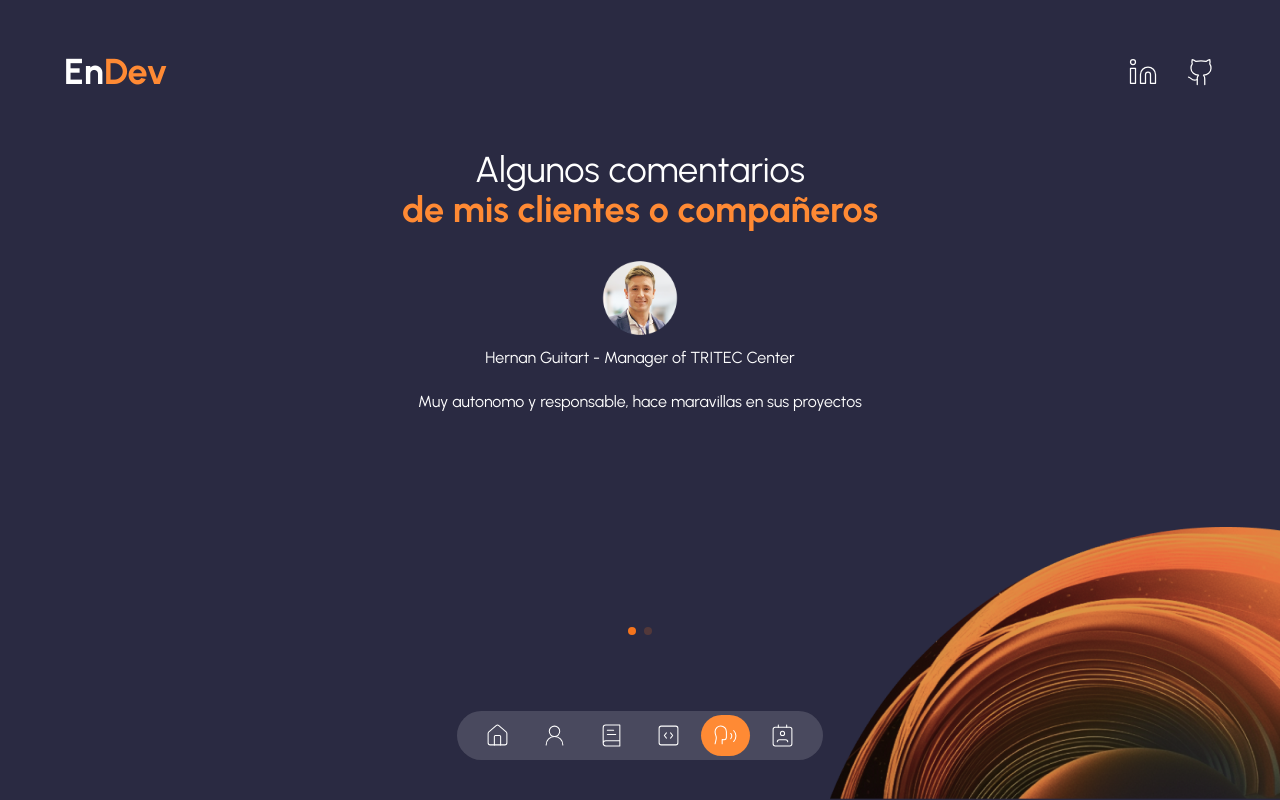
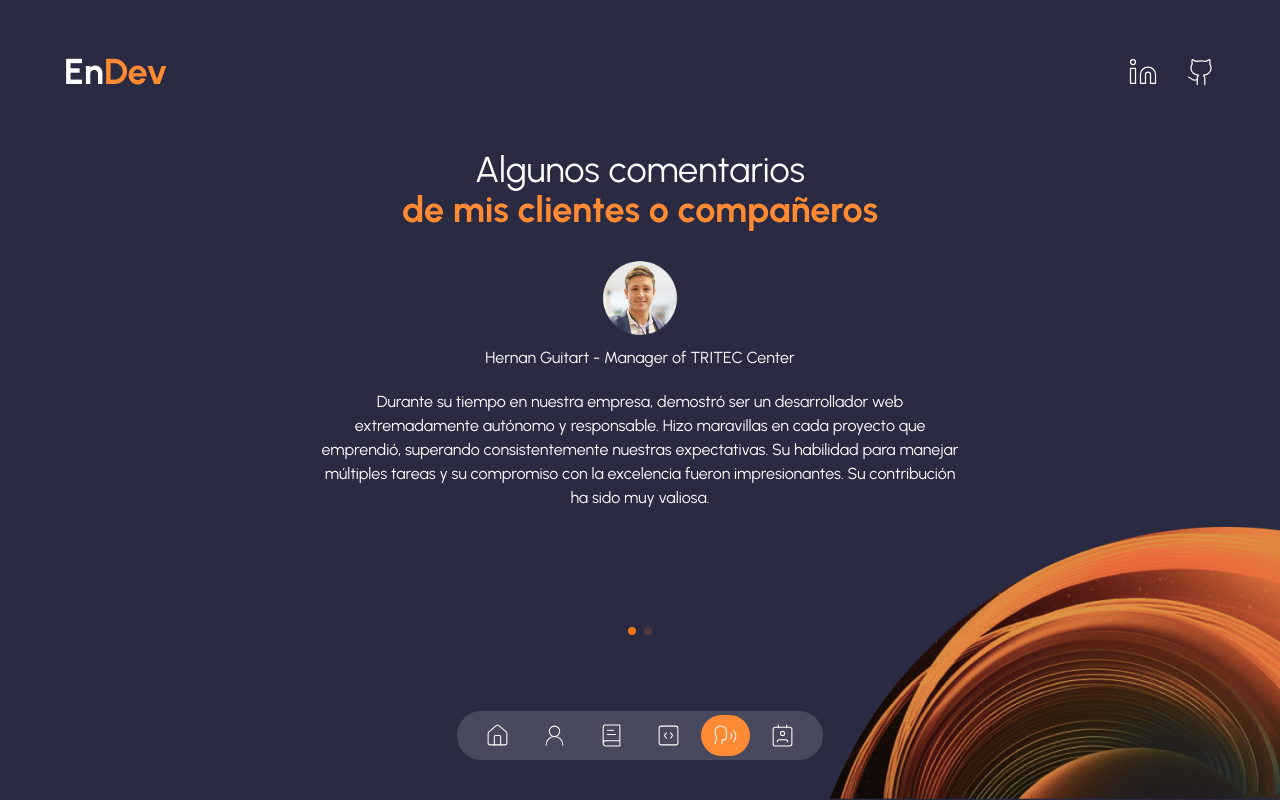
Before and after one commit to enmedinad/Portfolio, a Next.js app: page /testimonials in a window 1280 px wide. Built offline with nearby package versions, Linux system fonts and the light colour scheme.

Commit message:
Update data.tsx

```diff
--- a/data.tsx
+++ b/data.tsx
@@ -167,7 +167,7 @@ export const dataTestimonials = [
         id: 1,
         name: "Hernan Guitart - Manager of TRITEC Center",
         description:
-            "Muy autonomo y responsable, hace maravillas en sus proyectos",
+            "Durante su tiempo en nuestra empresa, demostró ser un desarrollador web extremadamente autónomo y responsable. Hizo maravillas en cada proyecto que emprendió, superando consistentemente nuestras expectativas. Su habilidad para manejar múltiples tareas y su compromiso con la excelencia fueron impresionantes. Su contribución ha sido muy valiosa.",
         imageUrl: "/profile-1.png",
     },
     {
```
